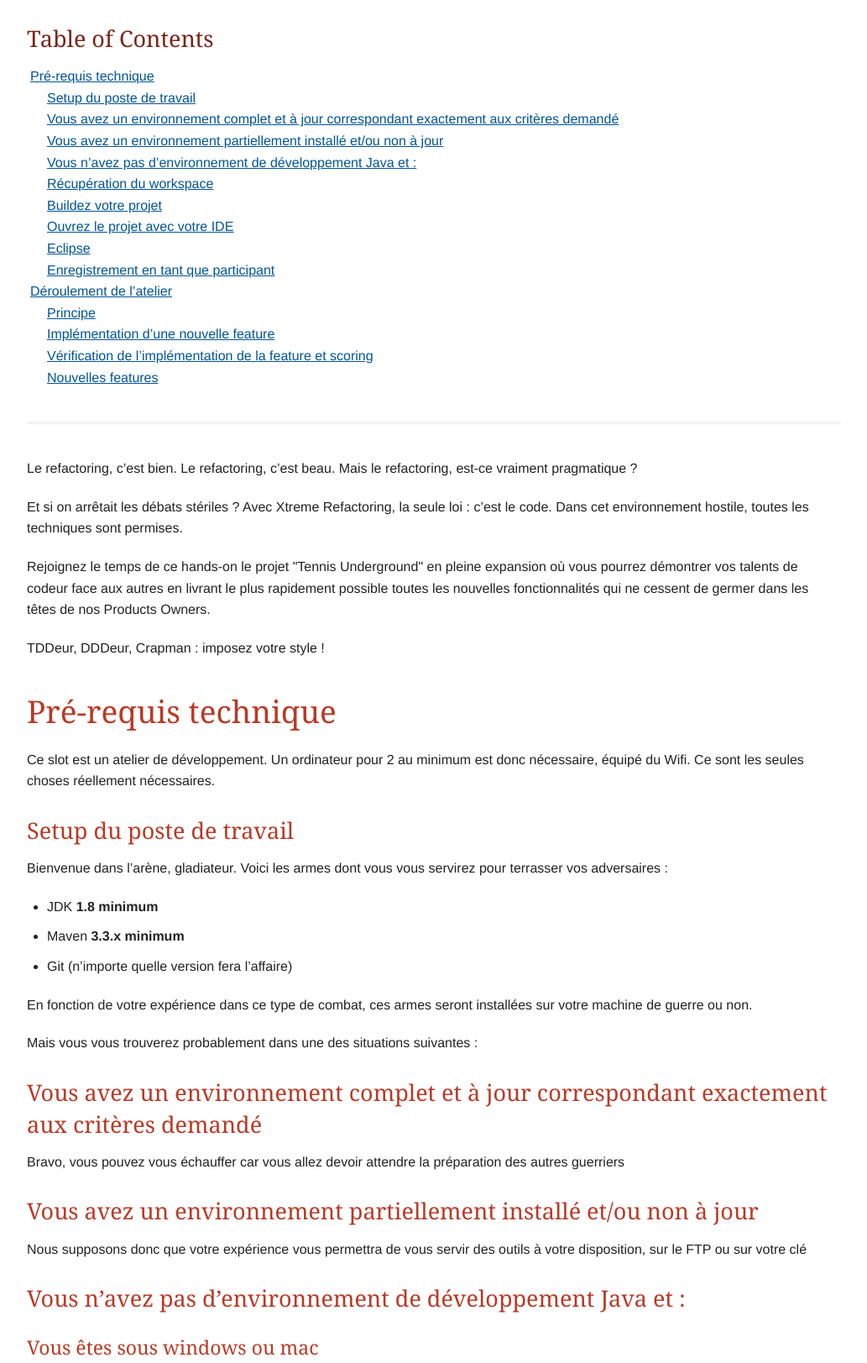
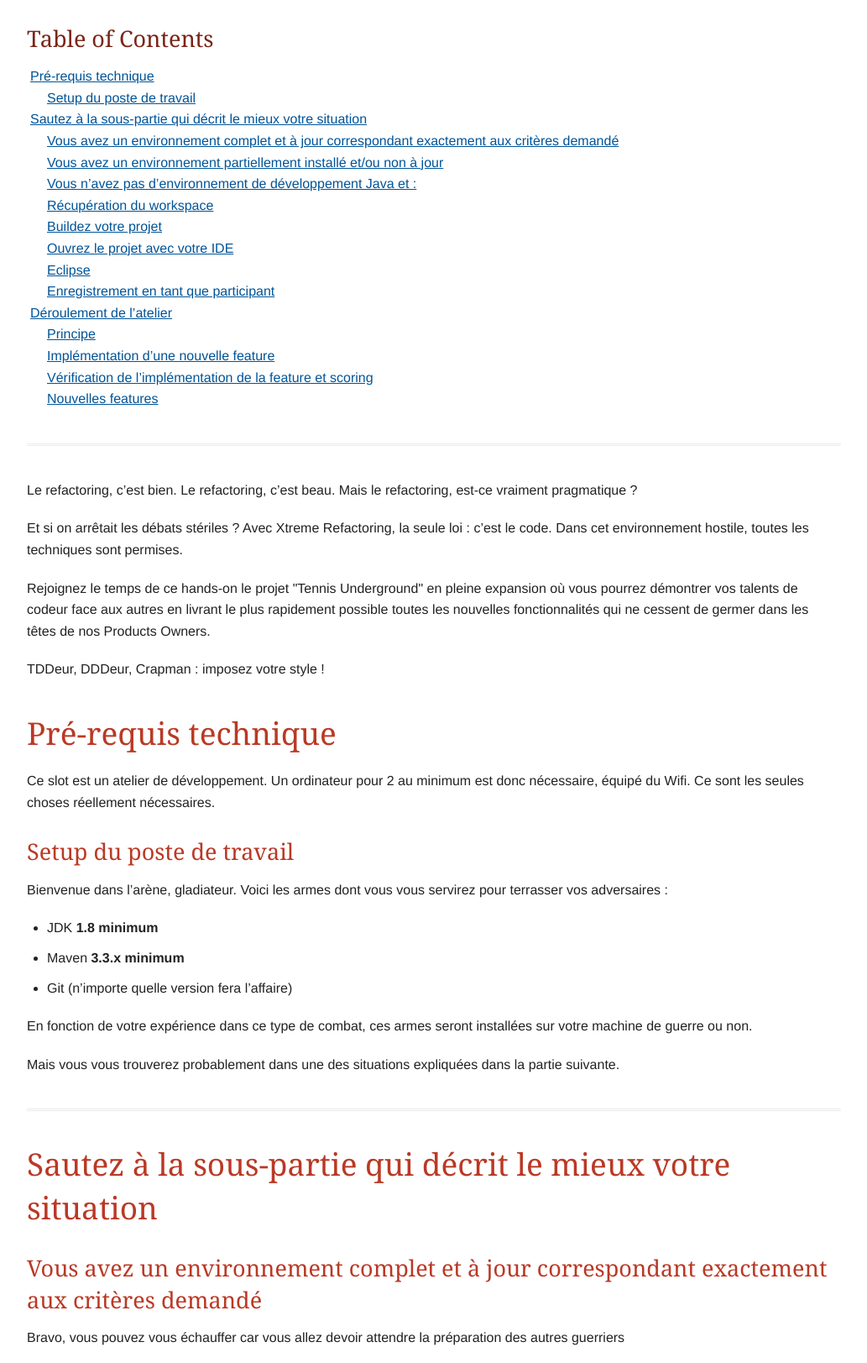
Before and after one commit to antoinemichaud/xtreme-refactoring-codebase, a plain HTML site: page README.html in a window 1280 px wide. Shown: the top 1623 px of the page at 84% size, without its empty margins (123-1156 px from the left). Drawn offline with Linux system fonts and the light colour scheme.

Commit message:
Desambiguify

```diff
--- a/README.html
+++ b/README.html
@@ -369,6 +369,11 @@ span.icon > [class^="icon-"], span.icon > [class*=" icon-"] { cursor: default; }
 <li>
 <ul class="sectlevel2">
 <li><a href="#setup-du-poste-de-travail">Setup du poste de travail</a></li>
+</ul>
+</li>
+<li><a href="#_sautez_la_sous_partie_qui_d_crit_le_mieux_votre_situation">Sautez à la sous-partie qui décrit le mieux votre situation</a></li>
+<li>
+<ul class="sectlevel2">
 <li><a href="#_vous_avez_un_environnement_complet_et_jour_correspondant_exactement_aux_crit_res_demand">Vous avez un environnement complet et à jour correspondant exactement aux critères demandé</a></li>
 <li><a href="#_vous_avez_un_environnement_partiellement_install_et_ou_non_jour">Vous avez un environnement partiellement installé et/ou non à jour</a></li>
 <li><a href="#_vous_n_avez_pas_d_environnement_de_d_veloppement_java_et">Vous n&#8217;avez pas d&#8217;environnement de développement Java et :</a></li>
@@ -441,9 +446,14 @@ réellement nécessaires.</p>
 <p>En fonction de votre expérience dans ce type de combat, ces armes seront installées sur votre machine de guerre ou non.</p>
 </div>
 <div class="paragraph">
-<p>Mais vous vous trouverez probablement dans une des situations suivantes :</p>
+<p>Mais vous vous trouverez probablement dans une des situations expliquées dans la partie suivante.</p>
 </div>
 </div>
+</div>
+</div>
+<div class="sect1">
+<h2 id="_sautez_la_sous_partie_qui_d_crit_le_mieux_votre_situation">Sautez à la sous-partie qui décrit le mieux votre situation</h2>
+<div class="sectionbody">
 <div class="sect2">
 <h3 id="_vous_avez_un_environnement_complet_et_jour_correspondant_exactement_aux_crit_res_demand">Vous avez un environnement complet et à jour correspondant exactement aux critères demandé</h3>
 <div class="paragraph">
@@ -1045,7 +1055,7 @@ récupérer, il vous suffira de faire :</p>
 </div>
 <div id="footer">
 <div id="footer-text">
-Last updated 2016-03-23 00:14:23 CET
+Last updated 2016-03-23 00:26:34 CET
 </div>
 </div>
 </body>
```
Also changed, not shown: 1 other file.
